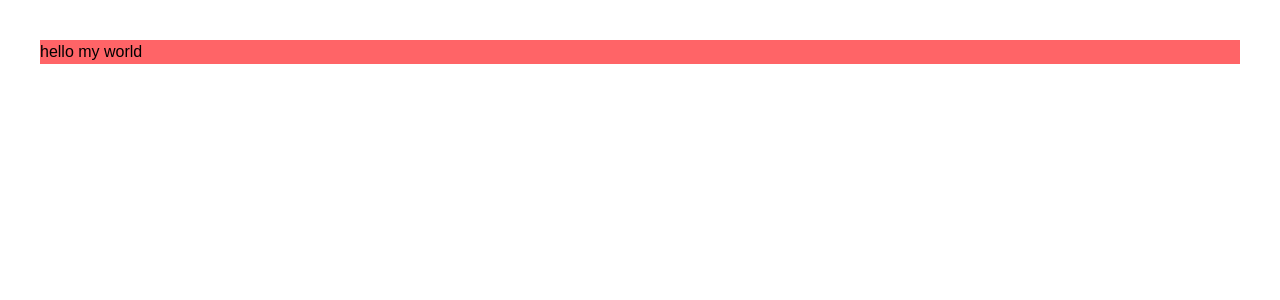
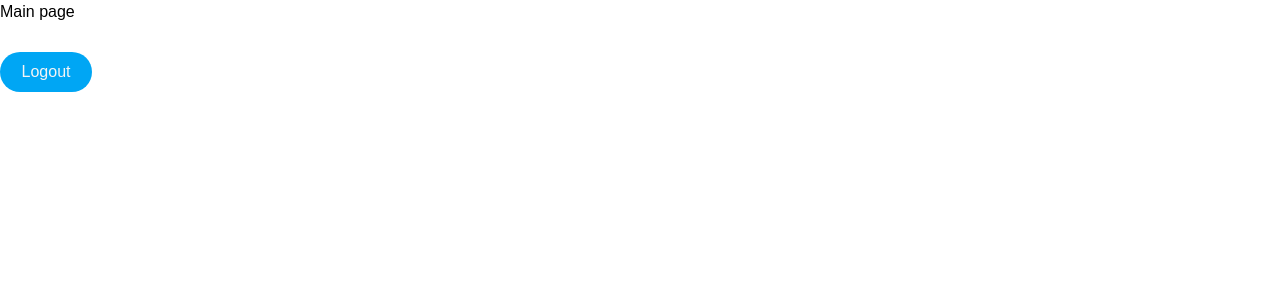
Before and after one commit to David930426/database-class, a Next.js app: page / in a window 1280 px wide. Shown: the top 300 px of the page. Built offline with nearby package versions, Linux system fonts and the light colour scheme.

Commit message:
set logout function

```diff
--- /dev/null
+++ b/action/logout.ts
@@ -0,0 +1,11 @@
+"use server";
+import { revalidatePath } from "next/cache";
+import { cookies } from "next/headers";
+import { redirect } from "next/navigation";
+
+export async function logout() {
+  const cookie = await cookies();
+  cookie.delete("session");
+  revalidatePath("/login");
+  redirect("/login");
+}
--- a/app/login/page.tsx
+++ b/app/login/page.tsx
@@ -3,15 +3,10 @@ import Link from "next/link";
 import { Input } from "@/components/ui/form";
 import { ButtonPrimary } from "@/components/ui/button";
 import { useActionState } from "react";
-import { FormState } from "@/lib/definitions";
 import { login } from "@/action/login";
+import { initialState } from "@/lib/initialState";
 
 export default function Login() {
-  const initialState: FormState = {
-    success: false,
-    message: "",
-    errors: undefined,
-  };
   const [state, loginAction, isPending] = useActionState(login, initialState);
   return (
     <div className="w-screen h-screen bg-linear-to-r from-sky-400 via-sky-500 to-blue-500 flex items-center">
@@ -35,7 +30,7 @@ export default function Login() {
               Doesn&apos;t have an account
             </p>
           </Link>
-          <ButtonPrimary type="submit" disable={isPending}>
+          <ButtonPrimary type="submit" disable={isPending} className="w-full">
             {isPending ? "Loading" : "Login"}
           </ButtonPrimary>
           {!state?.success && (
--- a/app/page.tsx
+++ b/app/page.tsx
@@ -1,7 +1,16 @@
+"use client";
+import { ButtonPrimary } from "@/components/ui/button";
+import { logout } from "@/action/logout";
+
 export default function Home() {
   return (
     <>
-      <p className="m-10 bg-red-400">hello my world</p>
+      <h1>Main page</h1>
+      <form action={logout}>
+        <ButtonPrimary type="submit" className="min-w-23">
+          Logout
+        </ButtonPrimary>
+      </form>
     </>
   );
 }
--- a/app/register/page.tsx
+++ b/app/register/page.tsx
@@ -4,14 +4,9 @@ import { Input } from "@/components/ui/form";
 import { ButtonPrimary } from "@/components/ui/button";
 import { useActionState } from "react";
 import { singingUp } from "@/action/signup";
-import { FormState } from "@/lib/definitions";
+import { initialState } from "@/lib/initialState";
 
 export default function Register() {
-  const initialState: FormState = {
-    success: false,
-    message: "",
-    errors: undefined,
-  };
   const [state, formAction, isPending] = useActionState(
     singingUp,
     initialState
@@ -66,7 +61,7 @@ export default function Register() {
               Already has an account
             </p>
           </Link>
-          <ButtonPrimary type="submit" disable={isPending}>
+          <ButtonPrimary type="submit" disable={isPending} className="w-full">
             {isPending ? "Loading" : "Sign Up"}
           </ButtonPrimary>
         </form>
--- a/components/ui/button.tsx
+++ b/components/ui/button.tsx
@@ -1,7 +1,17 @@
-export function ButtonPrimary({ type, disable, children }: { type: "submit" | "reset" | "button" | undefined, disable?: boolean, children: React.ReactNode }) {
+export function ButtonPrimary({
+  type,
+  className,
+  disable,
+  children,
+}: {
+  type: "submit" | "reset" | "button" | undefined;
+  className?: string;
+  disable?: boolean;
+  children: React.ReactNode;
+}) {
   return (
     <button
-      className={`w-full  text-zinc-100 rounded-full py-2 mt-7   ${
+      className={`${className}  text-zinc-100 rounded-full py-2 mt-7   ${
         disable
           ? "hover:cursor-not-allowed bg-sky-600"
           : "hover:cursor-pointer bg-sky-500 hover:bg-sky-600 active:bg-sky-700"
--- /dev/null
+++ b/lib/initialState.ts
@@ -0,0 +1,7 @@
+import { FormState } from "@/lib/definitions";
+
+export const initialState: FormState = {
+  success: false,
+  message: "",
+  errors: undefined,
+};
```
